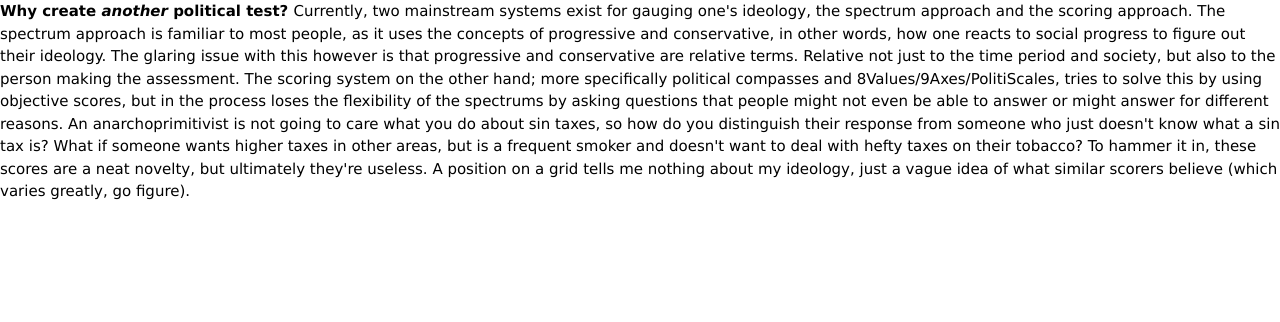
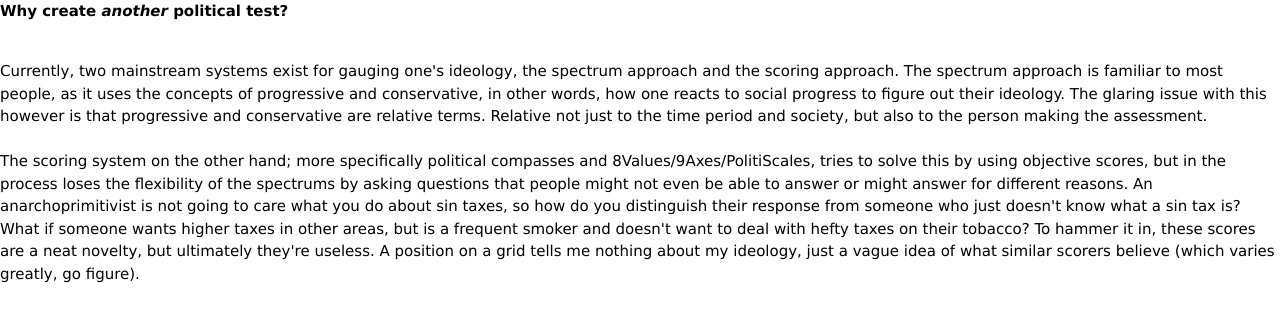
Before and after one commit to TomatDividedBy0/tomatdividedby0.github.io, a plain HTML site: page index.html in a window 1280 px wide. Drawn offline with nearby package versions, Linux system fonts and the light colour scheme.

Commit message:
Update index.html

```diff
--- a/index.html
+++ b/index.html
@@ -7,18 +7,19 @@
   <title> ThreeSides Political Test </title>
 </head>
 <body>
-  <b> Why create <i>another</i>  political test? </b>
-Currently, two mainstream systems exist for gauging one's ideology, the spectrum approach and the scoring approach.
+  <b> Why create <i>another</i>  political test? </b><br />
+<br />
+<p>Currently, two mainstream systems exist for gauging one's ideology, the spectrum approach and the scoring approach.
 The spectrum approach is familiar to most people, as it uses the concepts of progressive and conservative, in other words,
 how one reacts to social progress to figure out their ideology. The glaring issue with this however is that progressive and
-conservative are relative terms. Relative not just to the time period and society, but also to the person making the assessment.
-
+conservative are relative terms. Relative not just to the time period and society, but also to the person making the assessment.<br />
+<br />
 The scoring system on the other hand; more specifically political compasses and 8Values/9Axes/PolitiScales, tries to solve this by
 using objective scores, but in the process loses the flexibility of the spectrums by asking questions that people might not even
 be able to answer or might answer for different reasons. An anarchoprimitivist is not going to care what you do about sin taxes,
 so how do you distinguish their response from someone who just doesn't know what a sin tax is? What if someone wants higher taxes
 in other areas, but is a frequent smoker and doesn't want to deal with hefty taxes on their tobacco? To hammer it in, these scores
 are a neat novelty, but ultimately they're useless. A position on a grid tells me nothing about my ideology, just a vague idea
-of what similar scorers believe (which varies greatly, go figure).
+  of what similar scorers believe (which varies greatly, go figure).</p>
 </body>
 </html>
```
